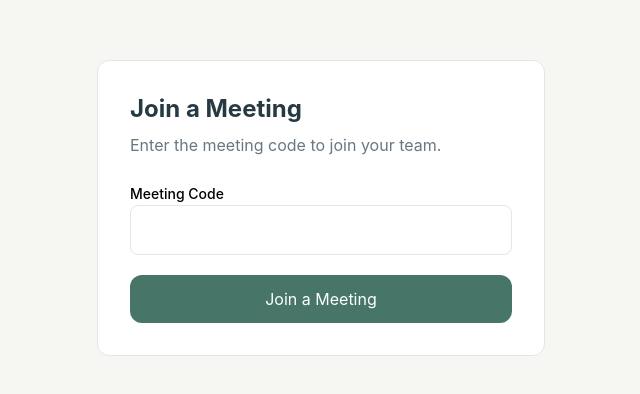
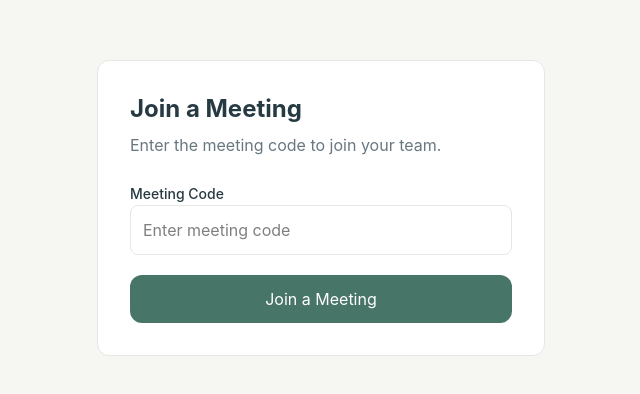
Before and after one commit to rahull-techh/meets-manager, a React app: page /join-meeting in a window 1280 px wide. Shown: the part 192-586 px from the top of the page, without its empty margins (319-959 px from the left). Built offline with nearby package versions, Linux system fonts and the light colour scheme; the HTML template or start-up script is replaced by a standard one.

Commit message:
connect Join meeting to MeetingRoom

```diff
--- a/src/components/JoinMeeting.jsx
+++ b/src/components/JoinMeeting.jsx
@@ -1,7 +1,9 @@
 import { useState } from "react";
+import { useNavigate } from "react-router-dom";
 
 const JoinMeeting =() => {
-    const [meetingCode, setMeetingCode] = useState(' ')
+     const navigate = useNavigate()
+    const [meetingCode, setMeetingCode] = useState('')
 
     const handleJoin =(e) => {
         e.preventDefault()
@@ -9,7 +11,7 @@ const JoinMeeting =() => {
             alert('Please enter a meeting code')
             return
         }
-        alert (`meeting code entered : ${meetingCode}`)
+        navigate(`/meeting-room/${meetingCode.trim()}`)
 
     }
 
@@ -23,9 +25,9 @@ const JoinMeeting =() => {
                     Enter the meeting code to join your team.
                 </p>
                 <form onSubmit= {handleJoin} className='mt-6'>
-                    <lable className='text-sm font-medium text-[#263AA43] mb-2'>
+                    <label className='text-sm font-medium text-[#263A43] mb-2'>
                         Meeting Code
-                    </lable>
+                    </label>
 
                     <input type='text' value={meetingCode}
                     onChange={(e) => setMeetingCode(e.target.value)}
```
